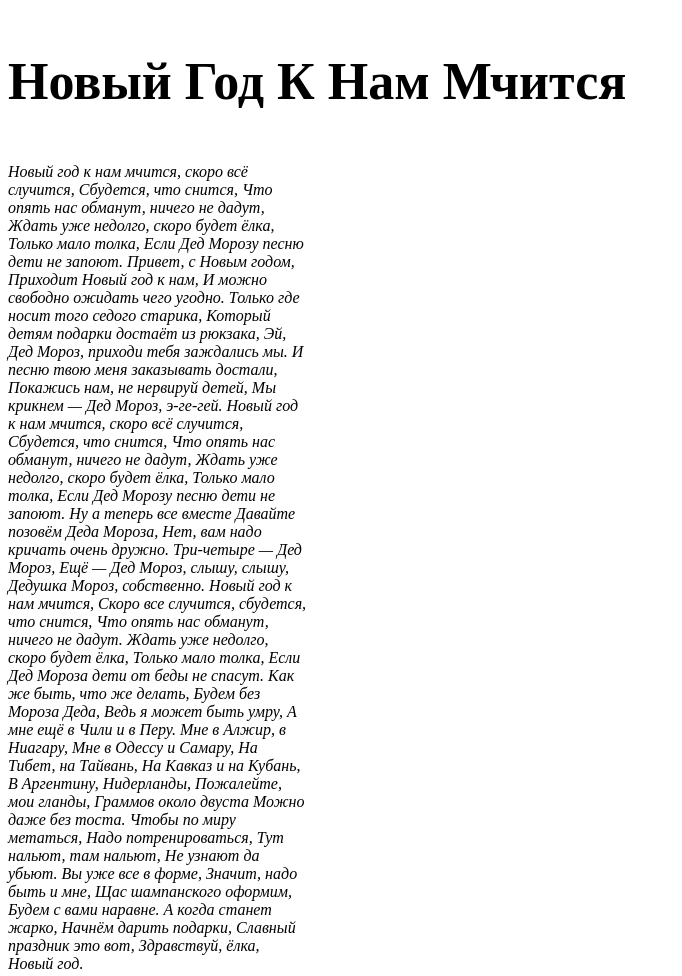
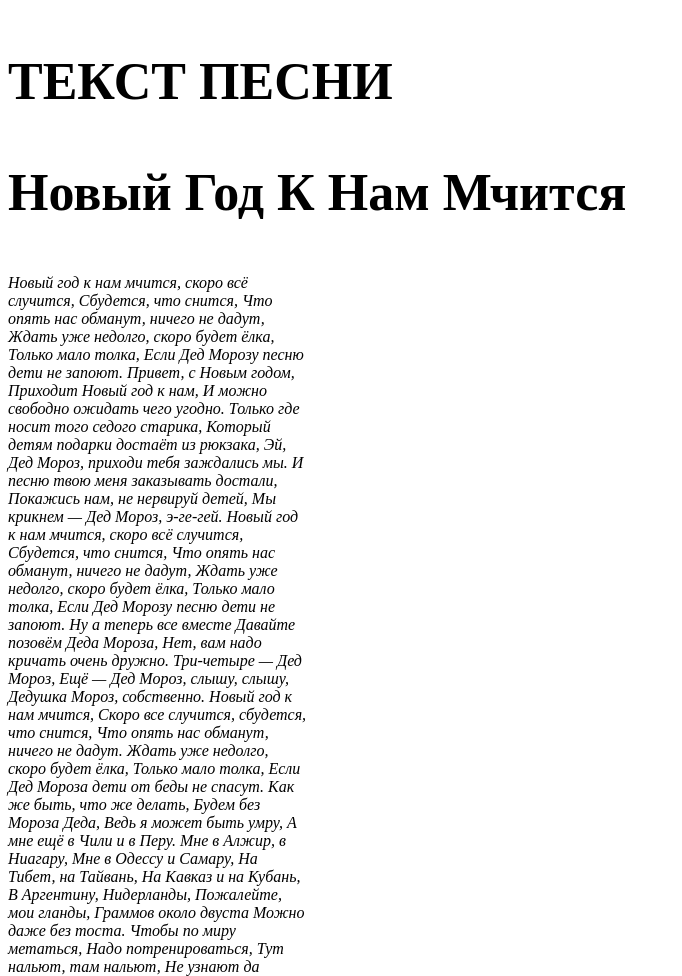
Before and after one commit to HalaktionovS/learning-git, a plain HTML site: page index.html in a window 1280 px wide. Shown: the top 976 px of the page, without its empty margins (0-682 px from the left). Drawn offline with Linux system fonts and the light colour scheme.

Commit message:
Update title of index.html

```diff
--- a/index.html
+++ b/index.html
@@ -12,7 +12,7 @@
 
 
 <body>
-
+	<p class="title">ТЕКСТ ПЕСНИ</p>
 	<p class="title">Новый Год К Нам Мчится</p>
 
 <p class="text">Новый год к нам мчится, скоро всё случится,
```
